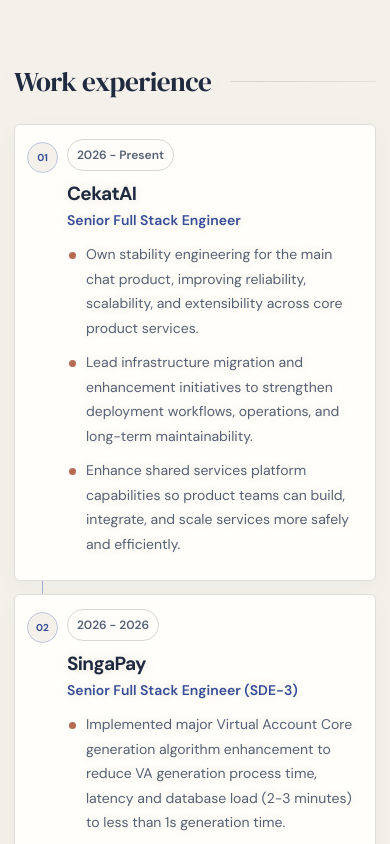
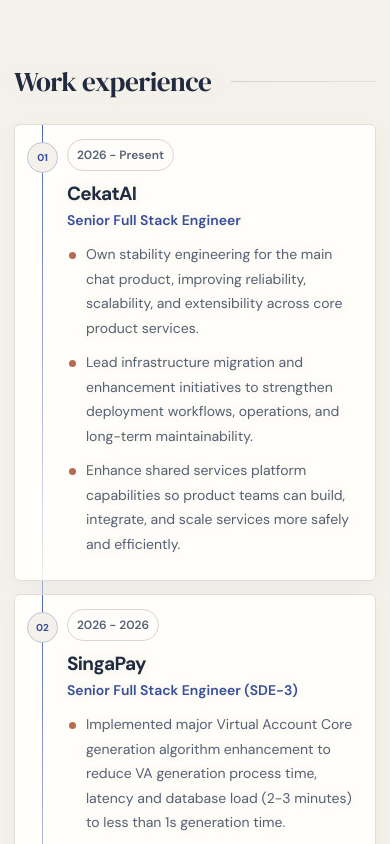
Before and after one commit to CorneliusTantius/CorneliusTantius.github.io, a Preact app: page / in a window 390 px wide. Shown: the part 1060-1904 px from the top of the page. Built offline with nearby package versions, Linux system fonts and the light colour scheme.

Commit message:
Extend experience timeline through cards

```diff
--- a/src/App.css
+++ b/src/App.css
@@ -45,9 +45,10 @@
 .section-heading { display: flex; align-items: center; gap: 16px; margin-bottom: 39px; }
 .section-heading h2 { margin: 0; color: var(--ink); font: 400 clamp(28px, 3vw, 38px)/1.15 var(--serif); letter-spacing: -.02em; }
 .heading-rule { height: 1px; flex: 1; margin-left: 9px; background: linear-gradient(90deg, #d4d0c7, transparent); }
-.experience-list { position: relative; display: flex; flex-direction: column; gap: 13px; }
-.experience-list::before { content: ''; position: absolute; left: 50px; top: 48px; bottom: 48px; width: 1px; background: linear-gradient(var(--accent), rgba(82,105,183,.12)); }
+.experience-list { --timeline-x: 50px; position: relative; display: flex; flex-direction: column; gap: 13px; }
+.experience-list::before { content: ''; position: absolute; left: var(--timeline-x); top: 48px; bottom: 48px; width: 1px; background: linear-gradient(var(--accent), rgba(82,105,183,.12)); }
 .experience-card { position: relative; display: grid; grid-template-columns: 48px 1fr; gap: 22px; padding: 23px 27px 25px; border: 1px solid var(--line); border-radius: 6px; background: var(--surface); box-shadow: 0 7px 22px rgba(31,43,65,.035); transition: border-color .2s, box-shadow .2s; }
+.experience-card::before { content: ''; position: absolute; z-index: 0; top: 0; bottom: 0; left: calc(var(--timeline-x) - 1px); width: 1px; background: linear-gradient(var(--accent), rgba(82,105,183,.12)); pointer-events: none; }
 .experience-card:hover { border-color: var(--accent); box-shadow: 0 12px 28px rgba(31,43,65,.08); }
 .timeline-marker { position: relative; z-index: 1; display: flex; justify-content: center; padding-top: 3px; }
 .timeline-marker span { width: 42px; height: 42px; display: grid; place-items: center; color: var(--accent-dark); border: 1px solid #bdc5dd; border-radius: 50%; background: var(--bg); font-size: 12px; font-weight: 700; }
@@ -164,7 +165,7 @@
   .scroll-note { left: 2%; bottom: 21px; }
   .content-section, .projects-section, .awards-section, .languages-section, .education-section, .skills-section { padding: 76px 0 0; scroll-margin-top: 119px; }
   .section-heading { gap: 11px; margin-bottom: 27px; }.section-heading h2 { font-size: clamp(27px, 7vw, 34px); }
-  .experience-list::before { left: 37.5px; top: 38px; bottom: 38px; }.experience-card { grid-template-columns: 37px 1fr; gap: 13px; padding: 18px 19px; }
+  .experience-list { --timeline-x: 37.5px; }.experience-list::before { top: 38px; bottom: 38px; }.experience-card { grid-template-columns: 37px 1fr; gap: 13px; padding: 18px 19px; }
   .timeline-marker span { width: 35px; height: 35px; font-size: 11px; }
   .company { font-size: 21px; }.role { font-size: 14px; margin: 5px 0 13px; }
   .experience-topline { gap: 10px; }.period { padding: 7px 9px; font-size: 12px; }
@@ -184,7 +185,7 @@
   .portfolio-shell { width: calc(100% - 28px); }
   .hero h1 { font-size: clamp(61px, 14vw, 78px); }
   .social-links { gap: 7px; }.social-btn { min-height: 41px; gap: 7px; padding: 0 12px; font-size: 13px; }
-  .experience-card { grid-template-columns: 31px 1fr; gap: 9px; padding: 14px 12px; }.experience-list::before { left: 27.5px; top: 32.5px; bottom: 32.5px; }.timeline-marker span { width: 31px; height: 31px; font-size: 10px; }
+  .experience-card { grid-template-columns: 31px 1fr; gap: 9px; padding: 14px 12px; }.experience-list { --timeline-x: 27.5px; }.experience-list::before { top: 32.5px; bottom: 32.5px; }.timeline-marker span { width: 31px; height: 31px; font-size: 10px; }
   .company { font-size: 19px; }.experience-topline { flex-direction: column; }.experience-topline .period { order: -1; }
   .education-header { flex-direction: column; }.education-header .period { order: -1; }
   .skills-grid { grid-template-columns: repeat(3, minmax(0,1fr)); }
```
